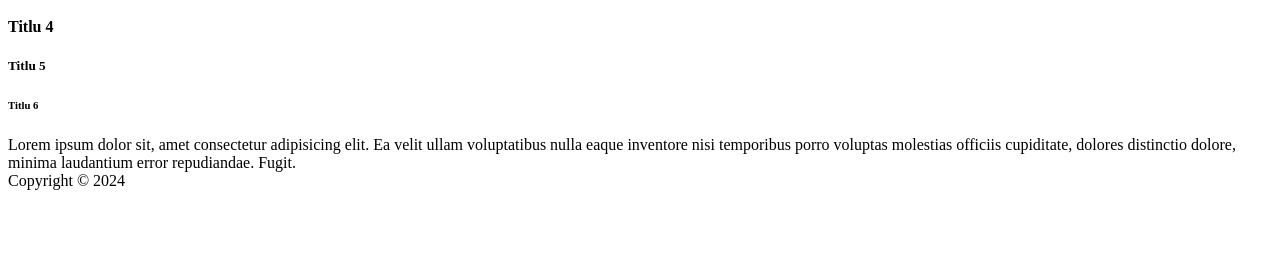
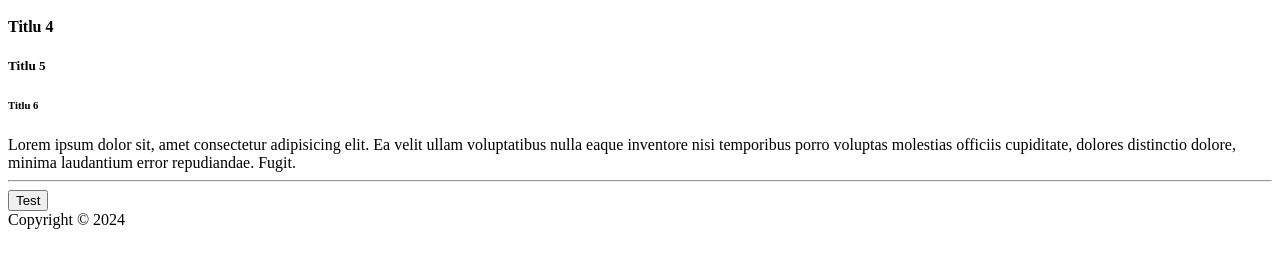
Before and after one commit to iamt1mmy/Curs1, a plain HTML site: page index.html in a window 1280 px wide. Shown: the part 240-508 px from the top of the page. Drawn offline with Linux system fonts and the light colour scheme.

Commit message:
adaugare button

```diff
--- a/index.html
+++ b/index.html
@@ -31,7 +31,6 @@
             </ul>
         </nav>
 
-
         <h1>Titlu 1</h1>
         <h2>Titlu 2</h2>
         <h3>Titlu 3</h3>
@@ -44,6 +43,9 @@
         Lorem ipsum dolor sit, amet consectetur adipisicing elit. Ea velit ullam voluptatibus nulla eaque inventore nisi
         temporibus porro voluptas molestias officiis cupiditate, dolores distinctio dolore, minima laudantium error
         repudiandae. Fugit.
+
+        <hr />
+        <button>Test</button>
     </main>
 
     <footer>
```
